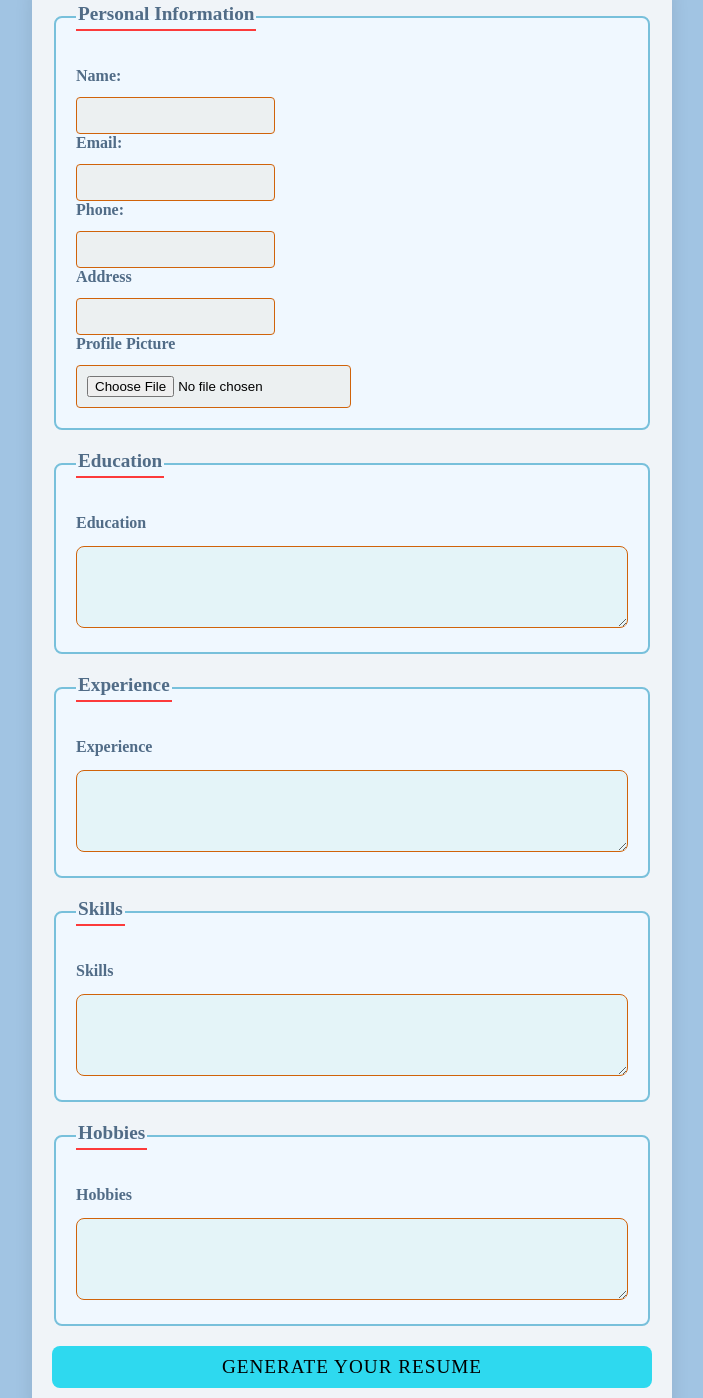
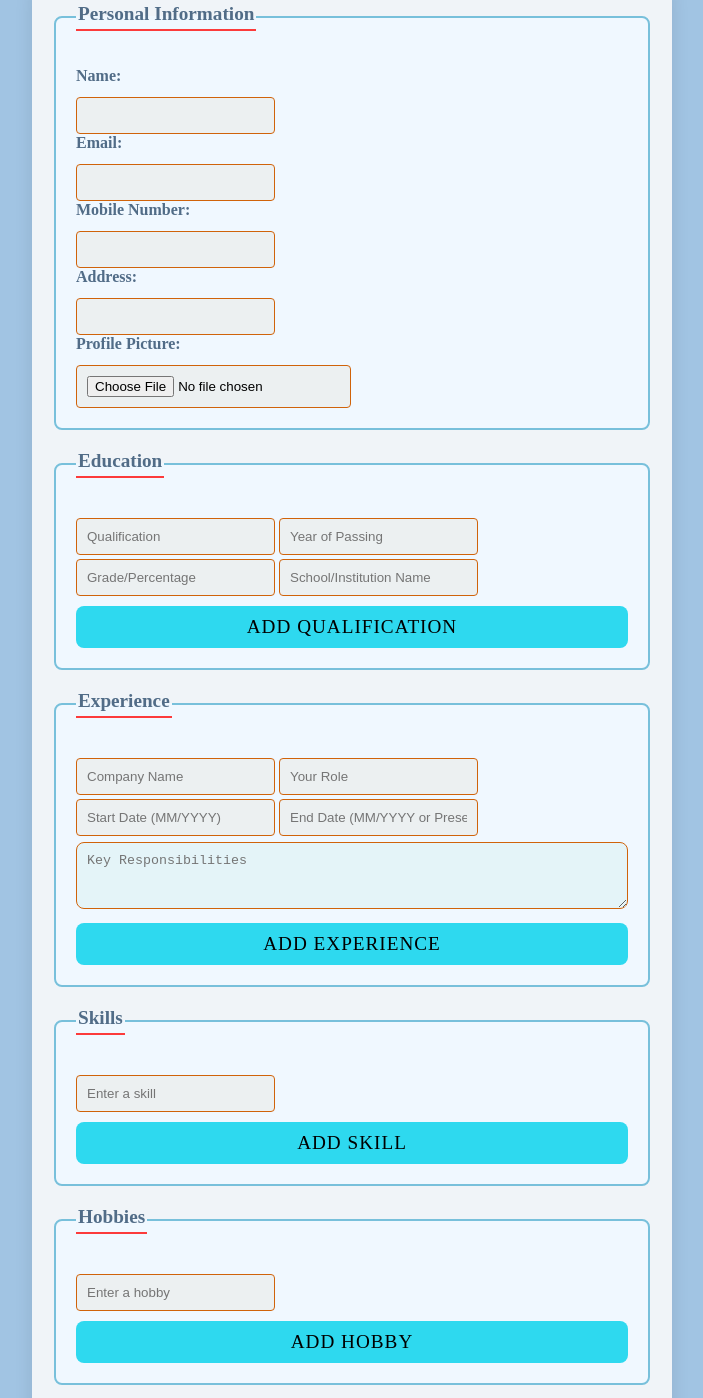
Before and after one commit to Tahasaif3/mileston4-editable-resume-builder-by-taha, a plain HTML site: page index.html in a window 1280 px wide. Shown: the part 127-1525 px from the top of the page, without its empty margins (288-991 px from the left). Drawn offline with Linux system fonts and the light colour scheme.

Commit message:
index.html

```diff
--- a/index.html
+++ b/index.html
@@ -3,71 +3,82 @@
 <head>
     <meta charset="UTF-8">
     <meta name="viewport" content="width=device-width, initial-scale=1.0">
-    <title>Resume Builder</title>
+    <title>Dynamic Editable Resume Builder</title>
     <link rel="stylesheet" href="style.css">
 </head>
 <body>
-    <!--Header-->
     <header>
-       <h1>Editable Resume Builder</h1>
+        <h1>Dynamic Editable Resume Builder</h1>
     </header>
-    <form id="resumeForm" action="">
-        <!--Personal Information-->
+
+    <form id="resumeForm">
         <fieldset>
             <legend>Personal Information</legend>
-            <label for="name">Name: </label>
+            <label for="name">Name:</label>
             <input type="text" id="name" name="name" required>
 
-            <label for="email">Email: </label>
+            <label for="email">Email:</label>
             <input type="email" id="email" name="email" required>
 
-            <label for="phone">Phone: </label>
+            <label for="phone">Mobile Number:</label>
             <input type="tel" id="phone" name="phone" required>
 
-            <label for="address">Address </label>
-            <input type="address" id="address" name="address" required>
+            <label for="address">Address:</label>
+            <input type="text" id="address" name="address" required>
 
-            <!--Profile Picture-->
-            <label for="profilePicture">Profile Picture </label>
+            <label for="profilePicture">Profile Picture:</label>
             <input type="file" id="profilePicture" name="profilePicture" accept="image/*" required>
-
         </fieldset>
 
-        <!-- Education -->
         <fieldset>
             <legend>Education</legend>
-            <label for="education">Education</label>
-            <textarea id="education" name="education" rows="4" required></textarea>
+            <div id="educationEntries">
+                <div class="education-entry">
+                    <input type="text" name="qualification[]" placeholder="Qualification" required>
+                    <input type="number" name="year[]" placeholder="Year of Passing" required>
+                    <input type="text" name="grade[]" placeholder="Grade/Percentage" required>
+                    <input type="text" name="school[]" placeholder="School/Institution Name" required>
+                </div>
+            </div>
+            <button type="button" id="addEducation">Add Qualification</button>
         </fieldset>
-        <!--Experience-->
+
         <fieldset>
             <legend>Experience</legend>
-            <label for="experience">Experience</label>
-            <textarea id="experience" name="experience" rows="4" required></textarea>
+            <div id="experienceEntries">
+                <div class="experience-entry">
+                    <input type="text" name="company[]" placeholder="Company Name" required>
+                    <input type="text" name="role[]" placeholder="Your Role" required>
+                    <input type="text" name="startDate[]" placeholder="Start Date (MM/YYYY)" required>
+                    <input type="text" name="endDate[]" placeholder="End Date (MM/YYYY or Present)" required>
+                    <textarea name="responsibilities[]" placeholder="Key Responsibilities" rows="3" required></textarea>
+                </div>
+            </div>
+            <button type="button" id="addExperience">Add Experience</button>
         </fieldset>
-        <!--Skills-->
+
         <fieldset>
             <legend>Skills</legend>
-            <label for="skills">Skills</label>
-            <textarea id="skills" name="skills" rows="4" required></textarea>
+            <div id="skillsEntries">
+                <input type="text" name="skills[]" placeholder="Enter a skill" required>
+            </div>
+            <button type="button" id="addSkill">Add Skill</button>
         </fieldset>
 
-         <!--Hobbies-->
-         <fieldset>
+        <fieldset>
             <legend>Hobbies</legend>
-            <label for="hobbies">Hobbies</label>
-            <textarea id="hobbies" name="hobbies" rows="4" required></textarea>
+            <div id="hobbiesEntries">
+                <input type="text" name="hobbies[]" placeholder="Enter a hobby" required>
+            </div>
+            <button type="button" id="addHobby">Add Hobby</button>
         </fieldset>
 
-        <!--button-->
         <button type="submit">Generate Your Resume</button>
-
     </form>
 
     <div id="resumeOutput">
-        <!--Resume will be Generated Here-->
+        <!-- Resume will be generated here -->
     </div>
-
 
     <footer>
         <p>Made by Taha Saif</p>
```
